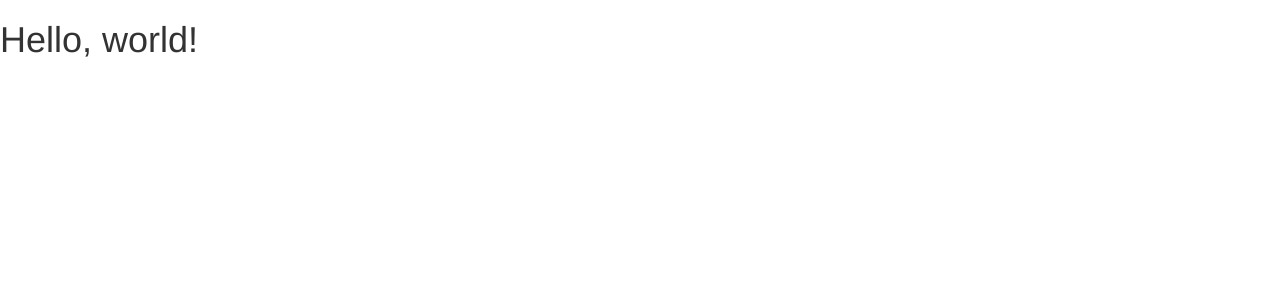
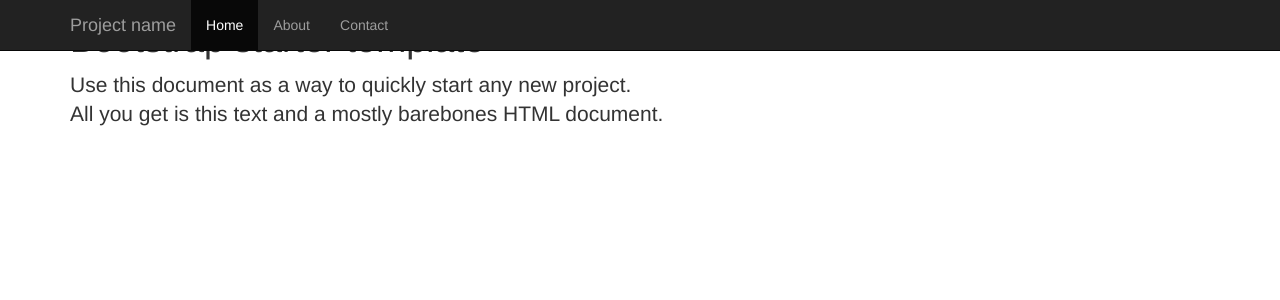
Before and after one commit to umnbdc/checkin, a PHP site: page / in a window 1280 px wide. Shown: the top 300 px of the page. Run offline with PHP 8.4, Linux system fonts and the light colour scheme; some libraries are stand-ins or nearby versions.

Commit message:
Put in starter template

```diff
--- a/index.php
+++ b/index.php
@@ -1,26 +1,72 @@
+
+<!DOCTYPE html>
 <html lang="en">
   <head>
     <meta charset="utf-8">
     <meta http-equiv="X-UA-Compatible" content="IE=edge">
     <meta name="viewport" content="width=device-width, initial-scale=1">
-    <title>Bootstrap 101 Template</title>
+    <meta name="description" content="">
+    <meta name="author" content="">
+    <link rel="icon" href="../../favicon.ico">
 
-    <!-- Bootstrap -->
-    <link href="bootstrap/css/bootstrap.min.css" rel="stylesheet">
+    <title>Starter Template for Bootstrap</title>
+
+    <!-- Bootstrap core CSS -->
+    <link href="../../dist/css/bootstrap.min.css" rel="stylesheet">
+
+    <!-- Custom styles for this template -->
+    <link href="starter-template.css" rel="stylesheet">
+
+    <!-- Just for debugging purposes. Don't actually copy these 2 lines! -->
+    <!--[if lt IE 9]><script src="../../assets/js/ie8-responsive-file-warning.js"></script><![endif]-->
+    <script src="../../assets/js/ie-emulation-modes-warning.js"></script>
 
     <!-- HTML5 shim and Respond.js for IE8 support of HTML5 elements and media queries -->
-    <!-- WARNING: Respond.js doesn't work if you view the page via file:// -->
     <!--[if lt IE 9]>
       <script src="https://oss.maxcdn.com/html5shiv/3.7.2/html5shiv.min.js"></script>
       <script src="https://oss.maxcdn.com/respond/1.4.2/respond.min.js"></script>
     <![endif]-->
   </head>
+
   <body>
-    <h1>Hello, world!</h1>
 
-    <!-- jQuery (necessary for Bootstrap's JavaScript plugins) -->
+    <nav class="navbar navbar-inverse navbar-fixed-top">
+      <div class="container">
+        <div class="navbar-header">
+          <button type="button" class="navbar-toggle collapsed" data-toggle="collapse" data-target="#navbar" aria-expanded="false" aria-controls="navbar">
+            <span class="sr-only">Toggle navigation</span>
+            <span class="icon-bar"></span>
+            <span class="icon-bar"></span>
+            <span class="icon-bar"></span>
+          </button>
+          <a class="navbar-brand" href="#">Project name</a>
+        </div>
+        <div id="navbar" class="collapse navbar-collapse">
+          <ul class="nav navbar-nav">
+            <li class="active"><a href="#">Home</a></li>
+            <li><a href="#about">About</a></li>
+            <li><a href="#contact">Contact</a></li>
+          </ul>
+        </div><!--/.nav-collapse -->
+      </div>
+    </nav>
+
+    <div class="container">
+
+      <div class="starter-template">
+        <h1>Bootstrap starter template</h1>
+        <p class="lead">Use this document as a way to quickly start any new project.<br> All you get is this text and a mostly barebones HTML document.</p>
+      </div>
+
+    </div><!-- /.container -->
+
+
+    <!-- Bootstrap core JavaScript
+    ================================================== -->
+    <!-- Placed at the end of the document so the pages load faster -->
     <script src="https://ajax.googleapis.com/ajax/libs/jquery/1.11.1/jquery.min.js"></script>
-    <!-- Include all compiled plugins (below), or include individual files as needed -->
-    <script src="bootstrap/js/bootstrap.min.js"></script>
+    <script src="../../dist/js/bootstrap.min.js"></script>
+    <!-- IE10 viewport hack for Surface/desktop Windows 8 bug -->
+    <script src="../../assets/js/ie10-viewport-bug-workaround.js"></script>
   </body>
 </html>
```
